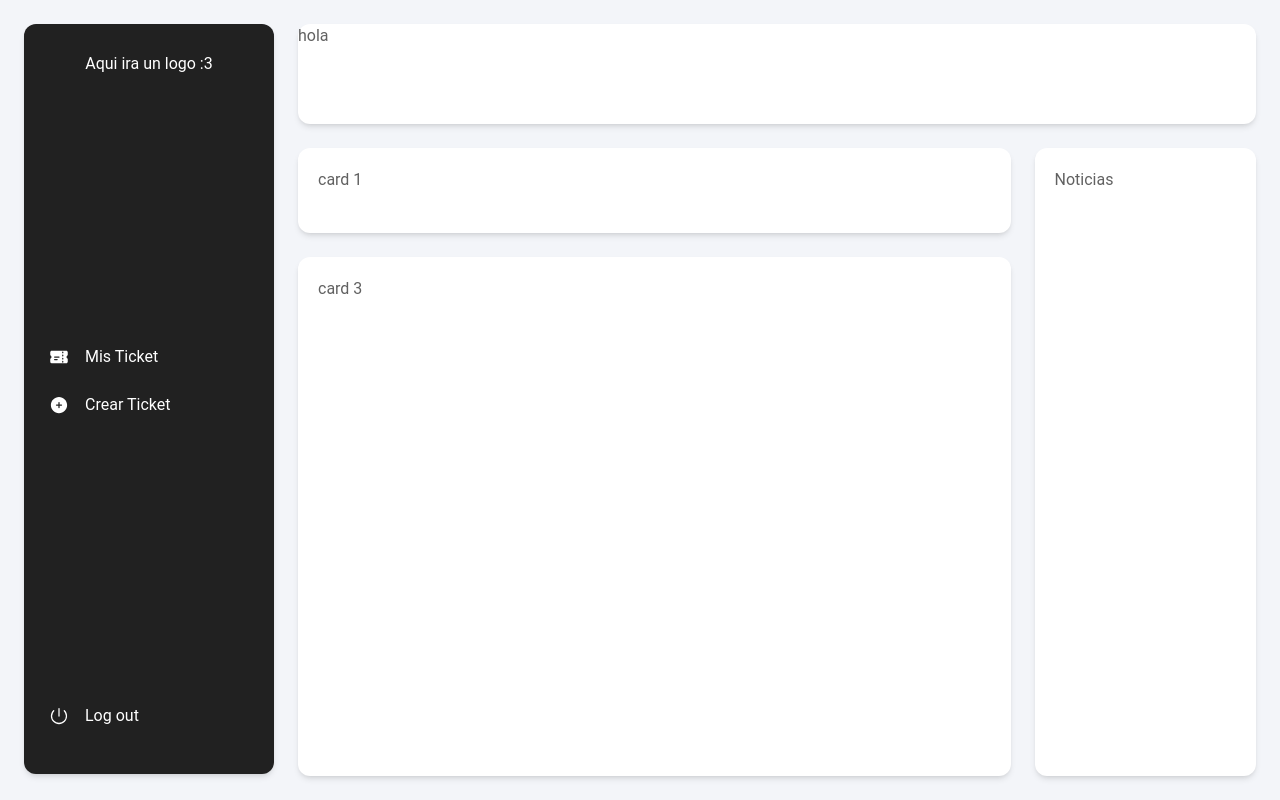
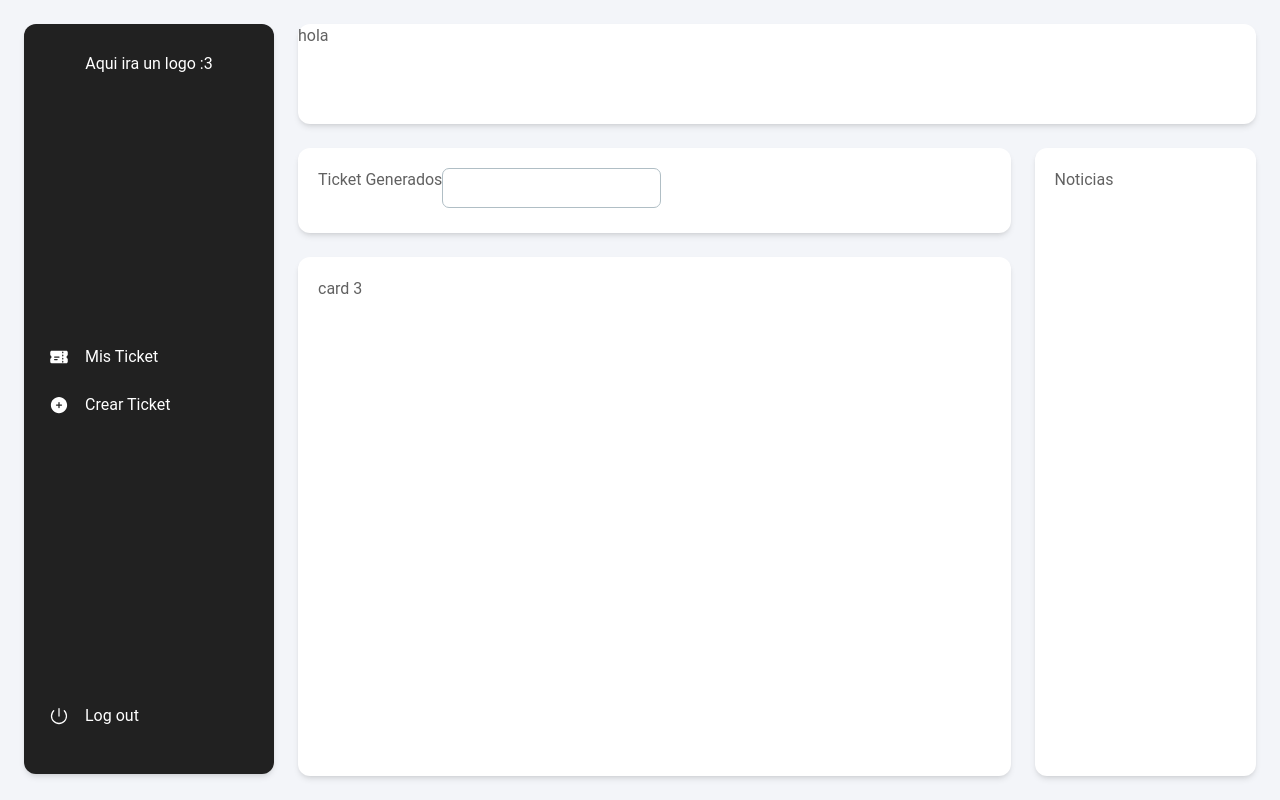
Before and after one commit to Sebastian-123-web/SystemTicket-frontend, a React (Vite) app: page /#/dashboard in a window 1280 px wide. Built offline with nearby package versions, Linux system fonts and the light colour scheme; sample sign-in values are in the browser's storage.

Commit message:
Se esta ordenando el dashaboard

```diff
--- a/src/page/DashboardUser/DashboardUser.jsx
+++ b/src/page/DashboardUser/DashboardUser.jsx
@@ -1,8 +1,9 @@
 import { useState, useEffect } from 'react'
 
 // COMPONENTES DE MATERIAL TAILWIND
-import { Card, Spinner } from '@material-tailwind/react'
+import { Spinner } from '@material-tailwind/react'
 import { Navegation } from '../../components/Navegation/Navegation'
+import { Outlet } from 'react-router-dom'
 
 export const DashboardUser = () => {
 
@@ -21,14 +22,7 @@ export const DashboardUser = () => {
                     <div className='w-full h-full flex'>
                         <Navegation />
                         <div className='w-full py-6 pr-6'>
-                            <Card className='h-[100px]'>
-                                hola
-                            </Card>
-                            <div className='h-[calc(100%-124px)] mt-6 grid grid-cols-12 grid-rows-6 gap-6'>
-                                <Card className='col-span-9 row-span-1 p-5'>card 1</Card>
-                                <Card className='col-span-3 row-span-6 p-5'>Noticias</Card>
-                                <Card className='col-span-9 row-span-5 p-5'>card 3</Card>
-                            </div>
+                            <Outlet />
                         </div>
                     </div>
                 )
--- a/src/page/DashboardUser/MyTicket/MyTicket.jsx
+++ b/src/page/DashboardUser/MyTicket/MyTicket.jsx
@@ -1,7 +1,31 @@
 import React from 'react'
+
+import { Card, Input } from '@material-tailwind/react'
 
 export const MyTicket = () => {
   return (
-    <div>MyTicket</div>
+    <>
+      <Card className='h-[100px]'>
+          hola
+      </Card>
+      <div className='h-[calc(100%-124px)] mt-6 grid grid-cols-12 grid-rows-6 gap-6'>
+          <Card className='col-span-9 row-span-1 p-5'>
+            <div className='flex flex-rows' >
+              <h1>Ticket Generados</h1>
+              <div className=' relative '>
+                <Input
+                  placeholder='Buscar'
+                  className='w-30'
+                  />
+                <div>
+
+                </div>
+              </div>
+            </div>
+          </Card>
+          <Card className='col-span-3 row-span-6 p-5'>Noticias</Card>
+          <Card className='col-span-9 row-span-5 p-5'>card 3</Card>
+      </div>
+    </>
   )
 }
```
